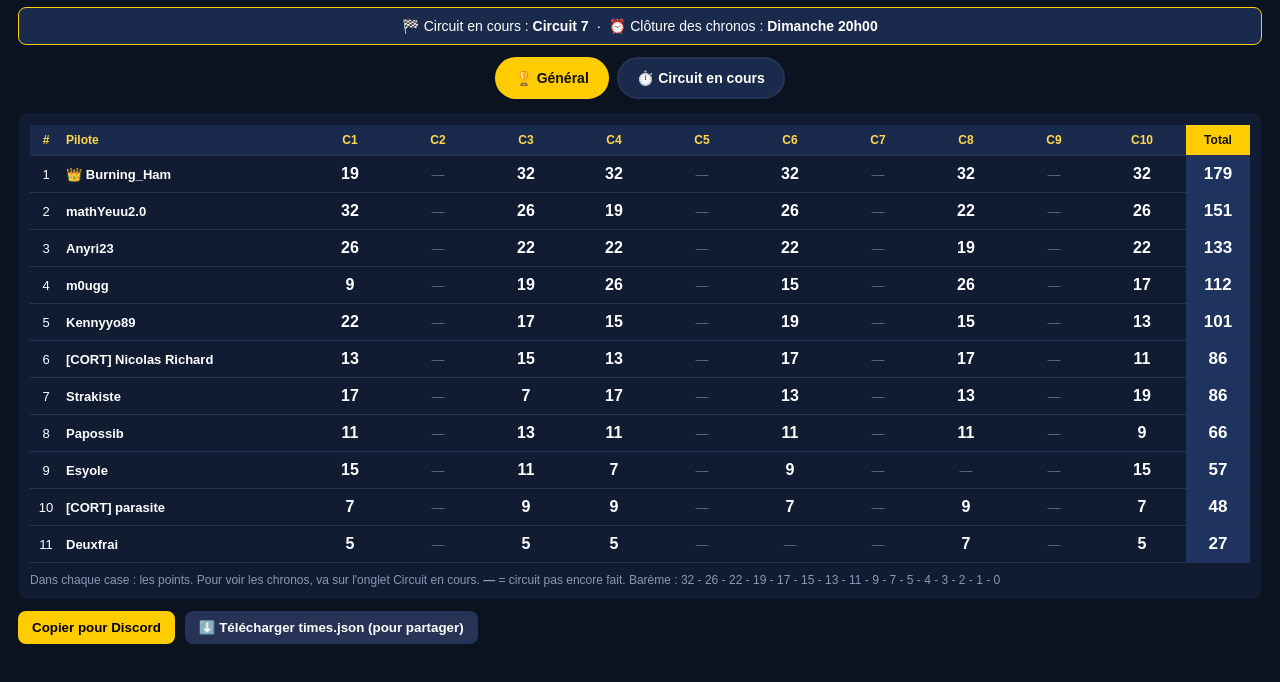
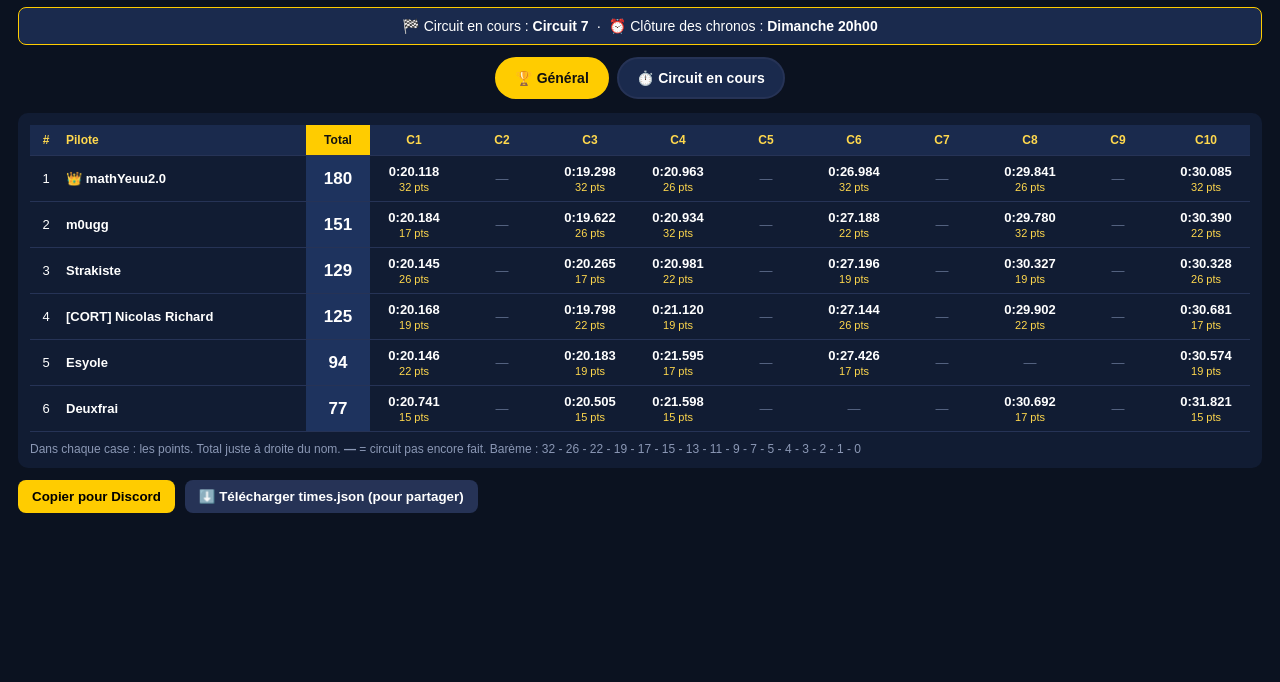
Before and after one commit to ricsuperlap/rrt-trackmania, a plain HTML site: page index.html in a window 1280 px wide. Shown: the part 108-790 px from the top of the page. Drawn offline with Linux system fonts and the light colour scheme.

Commit message:
Add files via upload

```diff
--- a/app.js
+++ b/app.js
@@ -73,8 +73,8 @@ function switchTab(tab){
 function render(){
   let per=compute();
   document.getElementById('rows').innerHTML=per.map((p,idx)=>{
-    let cells=p.cells.map(c=> c.ms==null?'<td class="empty">—</td>':'<td class="pts-only" title="'+fmt(c.ms)+'"><b>'+c.pts+'</b></td>').join('');
-    return '<tr class="'+(idx===0?'leader':'')+'"><td>'+(idx+1)+'</td><td class="pilot">'+p.name+'</td>'+cells+'<td class="total">'+p.total+'</td></tr>';
+    let cells=p.cells.map(c=> c.ms==null?'<td class="empty">—</td>':'<td><span class="time">'+fmt(c.ms)+'</span><span class="pts">'+c.pts+' pts</span></td>').join('');
+    return '<tr class="'+(idx===0?'leader':'')+'"><td>'+(idx+1)+'</td><td class="pilot">'+p.name+'</td><td class="total">'+p.total+'</td>'+cells+'</tr>';
   }).join('');
   return per;
 }
--- a/index.html
+++ b/index.html
@@ -25,15 +25,14 @@
     <table id="board">
       <thead>
         <tr>
-          <th class="rank">#</th><th class="pilot">Pilote</th>
+          <th class="rank">#</th><th class="pilot">Pilote</th><th class="total">Total</th>
           <th>C1</th><th>C2</th><th>C3</th><th>C4</th><th>C5</th>
           <th>C6</th><th>C7</th><th>C8</th><th>C9</th><th>C10</th>
-          <th class="total">Total</th>
         </tr>
       </thead>
       <tbody id="rows"></tbody>
     </table>
-    <p class="legend">Dans chaque case : les points. Pour voir les chronos, va sur l'onglet Circuit en cours. <b>—</b> = circuit pas encore fait. Bar&egrave;me : 32 - 26 - 22 - 19 - 17 - 15 - 13 - 11 - 9 - 7 - 5 - 4 - 3 - 2 - 1 - 0</p>
+    <p class="legend">Dans chaque case : les points. Total juste à droite du nom. <b>—</b> = circuit pas encore fait. Bar&egrave;me : 32 - 26 - 22 - 19 - 17 - 15 - 13 - 11 - 9 - 7 - 5 - 4 - 3 - 2 - 1 - 0</p>
   </div>
 
 <div class="card hidden" id="view-circuit">
--- a/style.css
+++ b/style.css
@@ -43,7 +43,7 @@ button.secondary{background:#263356;color:#fff} button.danger{background:#c0392b
   th,td{font-size:12px;padding:7px 3px}
   td.total{font-size:15px}
   th.pilot,td.pilot{position:sticky;left:0;background:#111c33;z-index:2;min-width:110px;max-width:110px}
-  th.total,td.total{position:sticky;right:0;z-index:2}
+  th.total,td.total{position:sticky;left:142px;z-index:2;background:#1e335e}
   .actions button{flex:1 1 40%;padding:12px 8px;font-size:13px}
   .editor{padding:10px 8px}
   .edit-table{display:block;overflow-x:auto}
@@ -70,4 +70,5 @@ button.secondary{background:#263356;color:#fff} button.danger{background:#c0392b
 .editor-meta{margin-bottom:10px}
 @media(max-width:700px){.banner{margin:10px 8px 0;font-size:12px}.tabs{padding:10px 8px 0}.tab{flex:1;padding:10px 6px;font-size:12px}.quick-row{flex-direction:column}.quick-row select,.quick-row input,.quick-row button{width:100%}}
 
-td.pts-only{font-size:15px;font-weight:bold} td.pts-only b{font-size:16px}
+th.total{background:#ffcc00;color:#111} td.total{font-weight:bold;font-size:17px;background:#1e335e}
+@media(max-width:700px){th.pilot,td.pilot{min-width:100px;max-width:100px} th.total,td.total{left:132px;min-width:56px}}
--- a/times.json
+++ b/times.json
@@ -1,97 +1,63 @@
 {
+  "times": [
+    {
+      "mathYeuu2.0": "0:20.118",
+      "m0ugg": "0:20.184",
+      "Strakiste": "0:20.145",
+      "[CORT] Nicolas Richard": "0:20.168",
+      "Esyole": "0:20.146",
+      "Deuxfrai": "0:20.741"
+    },
+    {},
+    {
+      "mathYeuu2.0": "0:19.298",
+      "m0ugg": "0:19.622",
+      "Strakiste": "0:20.265",
+      "[CORT] Nicolas Richard": "0:19.798",
+      "Esyole": "0:20.183",
+      "Deuxfrai": "0:20.505"
+    },
+    {
+      "mathYeuu2.0": "0:20.963",
+      "m0ugg": "0:20.934",
+      "Strakiste": "0:20.981",
+      "[CORT] Nicolas Richard": "0:21.120",
+      "Esyole": "0:21.595",
+      "Deuxfrai": "0:21.598"
+    },
+    {},
+    {
+      "mathYeuu2.0": "0:26.984",
+      "m0ugg": "0:27.188",
+      "Strakiste": "0:27.196",
+      "[CORT] Nicolas Richard": "0:27.144",
+      "Esyole": "0:27.426"
+    },
+    {},
+    {
+      "mathYeuu2.0": "0:29.841",
+      "m0ugg": "0:29.780",
+      "Strakiste": "0:30.327",
+      "[CORT] Nicolas Richard": "0:29.902",
+      "Deuxfrai": "0:30.692"
+    },
+    {},
+    {
+      "mathYeuu2.0": "0:30.085",
+      "m0ugg": "0:30.390",
+      "Strakiste": "0:30.328",
+      "[CORT] Nicolas Richard": "0:30.681",
+      "Esyole": "0:30.574",
+      "Deuxfrai": "0:31.821"
+    }
+  ],
+  "currentCircuit": 6,
   "pilots": [
     "[CORT] Nicolas Richard",
     "mathYeuu2.0",
     "m0ugg",
     "Deuxfrai",
     "Strakiste",
-    "Esyole",
-    "Anyri23",
-    "Kennyyo89",
-    "Burning_Ham",
-    "Papossib",
-    "[CORT] parasite"
-  ],
-  "times": [
-    {
-      "[CORT] Nicolas Richard": "0:20.168",
-      "mathYeuu2.0": "0:20.118",
-      "m0ugg": "0:20.184",
-      "Deuxfrai": "0:20.741",
-      "Strakiste": "0:20.145",
-      "Esyole": "0:20.146",
-      "Anyri23": "0:20.118",
-      "Kennyyo89": "0:20.120",
-      "Burning_Ham": "0:20.127",
-      "Papossib": "0:20.175",
-      "[CORT] parasite": "0:20.213"
-    },
-    {},
-    {
-      "[CORT] Nicolas Richard": "0:19.798",
-      "mathYeuu2.0": "0:19.298",
-      "m0ugg": "0:19.622",
-      "Deuxfrai": "0:20.505",
-      "Strakiste": "0:20.265",
-      "Esyole": "0:20.183",
-      "Anyri23": "0:19.459",
-      "Kennyyo89": "0:19.732",
-      "Burning_Ham": "0:19.178",
-      "Papossib": "0:19.998",
-      "[CORT] parasite": "0:20.218"
-    },
-    {
-      "[CORT] Nicolas Richard": "0:21.120",
-      "mathYeuu2.0": "0:20.963",
-      "m0ugg": "0:20.934",
-      "Deuxfrai": "0:21.598",
-      "Strakiste": "0:20.981",
-      "Esyole": "0:21.595",
-      "Anyri23": "0:20.960",
-      "Kennyyo89": "0:21.096",
-      "Burning_Ham": "0:20.808",
-      "Papossib": "0:21.124",
-      "[CORT] parasite": "0:21.186"
-    },
-    {},
-    {
-      "[CORT] Nicolas Richard": "0:27.144",
-      "mathYeuu2.0": "0:26.984",
-      "m0ugg": "0:27.188",
-      "Strakiste": "0:27.196",
-      "Esyole": "0:27.426",
-      "Anyri23": "0:27.042",
-      "Kennyyo89": "0:27.091",
-      "Burning_Ham": "0:26.844",
-      "Papossib": "0:27.237",
-      "[CORT] parasite": "0:27.428"
-    },
-    {},
-    {
-      "[CORT] Nicolas Richard": "0:29.902",
-      "mathYeuu2.0": "0:29.841",
-      "m0ugg": "0:29.780",
-      "Deuxfrai": "0:30.692",
-      "Strakiste": "0:30.327",
-      "Anyri23": "0:29.896",
-      "Kennyyo89": "0:29.904",
-      "Burning_Ham": "0:29.313",
-      "Papossib": "0:30.374",
-      "[CORT] parasite": "0:30.667"
-    },
-    {},
-    {
-      "[CORT] Nicolas Richard": "0:30.681",
-      "mathYeuu2.0": "0:30.085",
-      "m0ugg": "0:30.390",
-      "Deuxfrai": "0:31.821",
-      "Strakiste": "0:30.328",
-      "Esyole": "0:30.574",
-      "Anyri23": "0:30.263",
-      "Kennyyo89": "0:30.586",
-      "Burning_Ham": "0:29.850",
-      "Papossib": "0:30.740",
-      "[CORT] parasite": "0:30.751"
-    }
+    "Esyole"
   ]
 }
```
